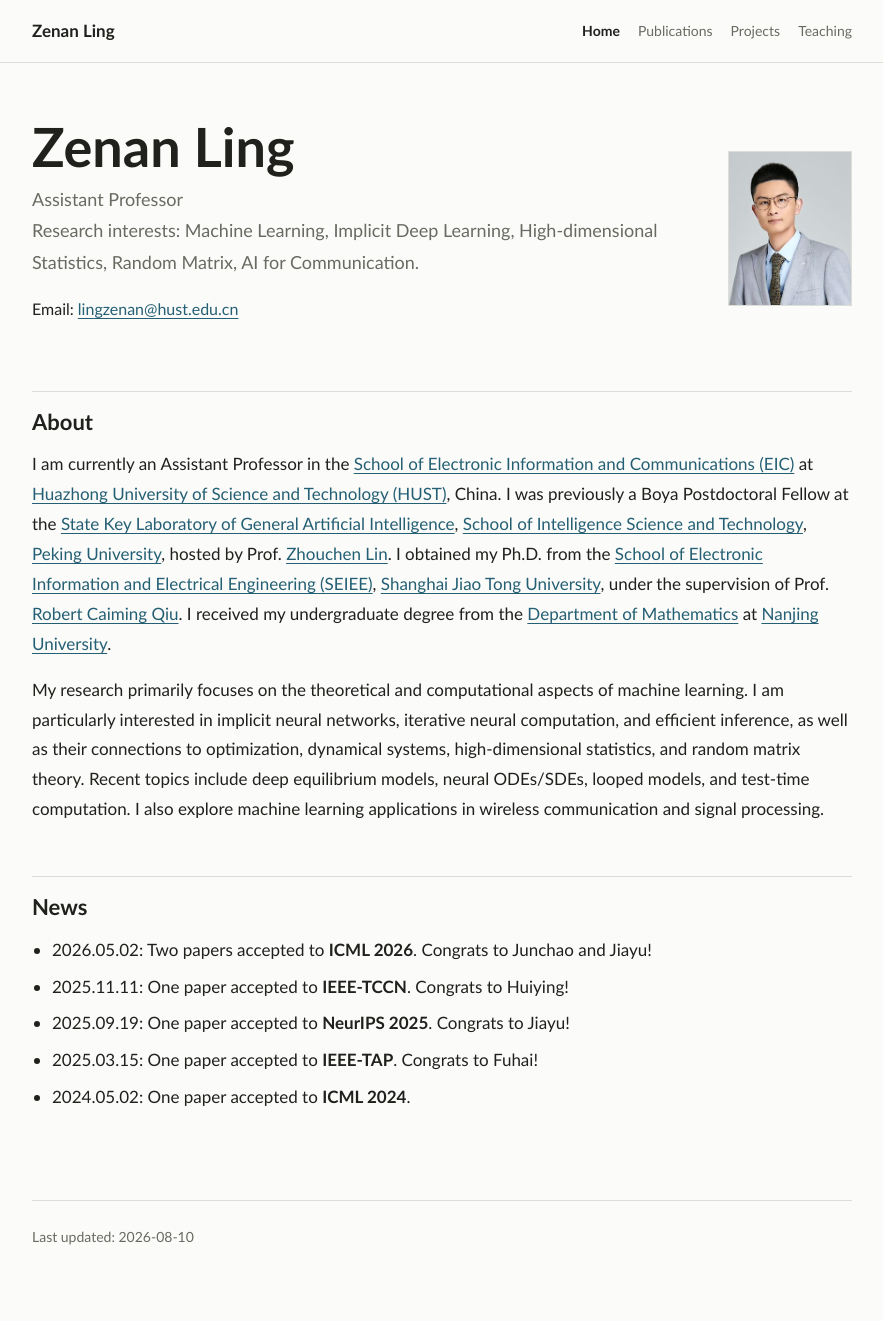
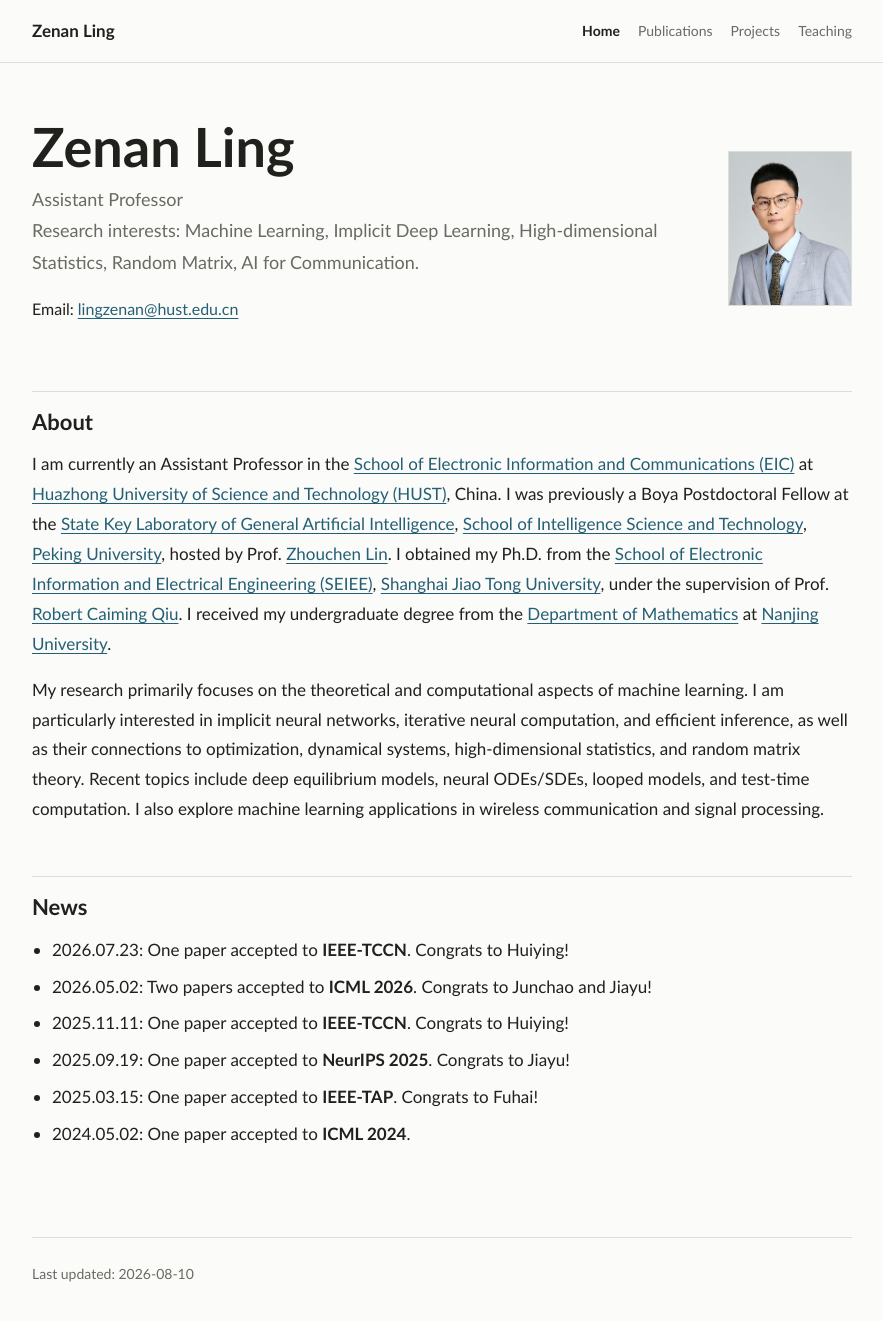
Before and after one commit to lingzenan/lingzenan.github.io, a Jekyll site: the page built from index.md, in a window 1280 px wide and 1323 px high. Shown: the whole window, without its empty margins (198-1081 px from the left). Built offline with Jekyll 4.4.1, drawn with Linux system fonts in a browser that asks for light colours.

Commit message:
Update homepage news

```diff
--- a/index.md
+++ b/index.md
@@ -25,6 +25,7 @@ My research primarily focuses on the theoretical and computational aspects of ma
 ## News
 {: #news }
 
+* 2026.07.23: One paper accepted to **IEEE-TCCN**. Congrats to Huiying!
 * 2026.05.02: Two papers accepted to **ICML 2026**. Congrats to Junchao and Jiayu!
 * 2025.11.11: One paper accepted to **IEEE-TCCN**. Congrats to Huiying!
 * 2025.09.19: One paper accepted to **NeurIPS 2025**. Congrats to Jiayu!
```
